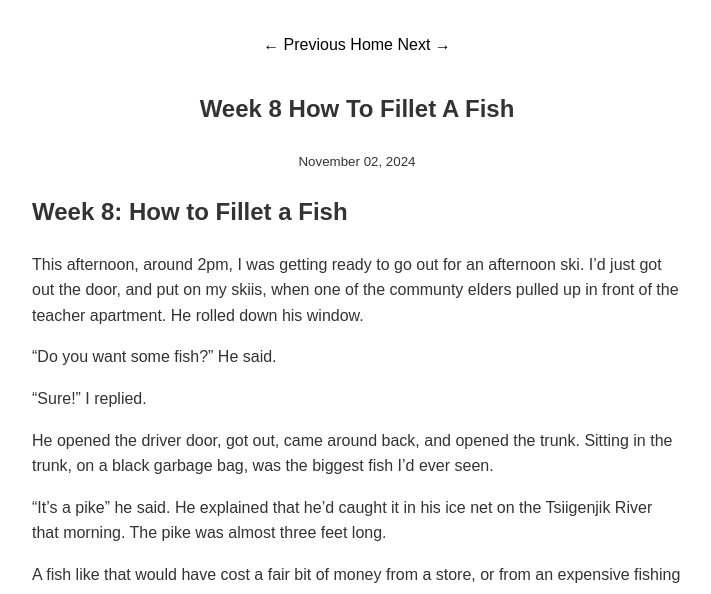
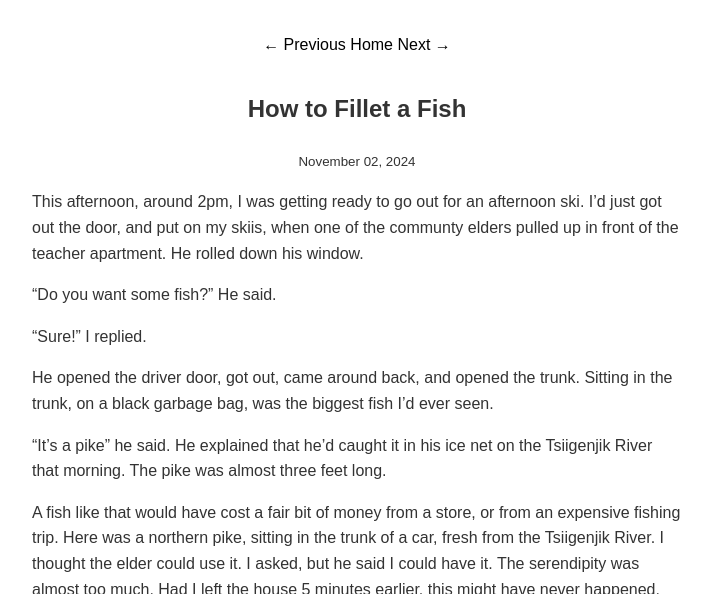
Before and after one commit to lkirk121/lkirk121.github.io, a Jekyll site: the page built from _posts/2024-11-02-Week-8-How-to-fillet-a-fish.md, in a window 1280 px wide and 900 px high, cut to the strip 0-594 px from the top of the window. Shown: the whole strip, without its empty margins (283-994 px from the left). Built offline with Jekyll 4.4.1, drawn with Linux system fonts in a browser that asks for light colours; our own code applies the rules of GitHub Pages for plain Markdown files.

Commit message:
Update 2024-11-02-Week-8-How-to-fillet-a-fish.md

```diff
--- a/_posts/2024-11-02-Week-8-How-to-fillet-a-fish.md
+++ b/_posts/2024-11-02-Week-8-How-to-fillet-a-fish.md
@@ -1,4 +1,7 @@
-## Week 8: How to Fillet a Fish
+---
+layout: post
+title: "How to Fillet a Fish"
+---
 
 This afternoon, around 2pm, I was getting ready to go out for an afternoon ski. I'd just got out the door, and put on my skiis, when one of the communty elders pulled up in front of the teacher apartment. He rolled down his window.
 
```
